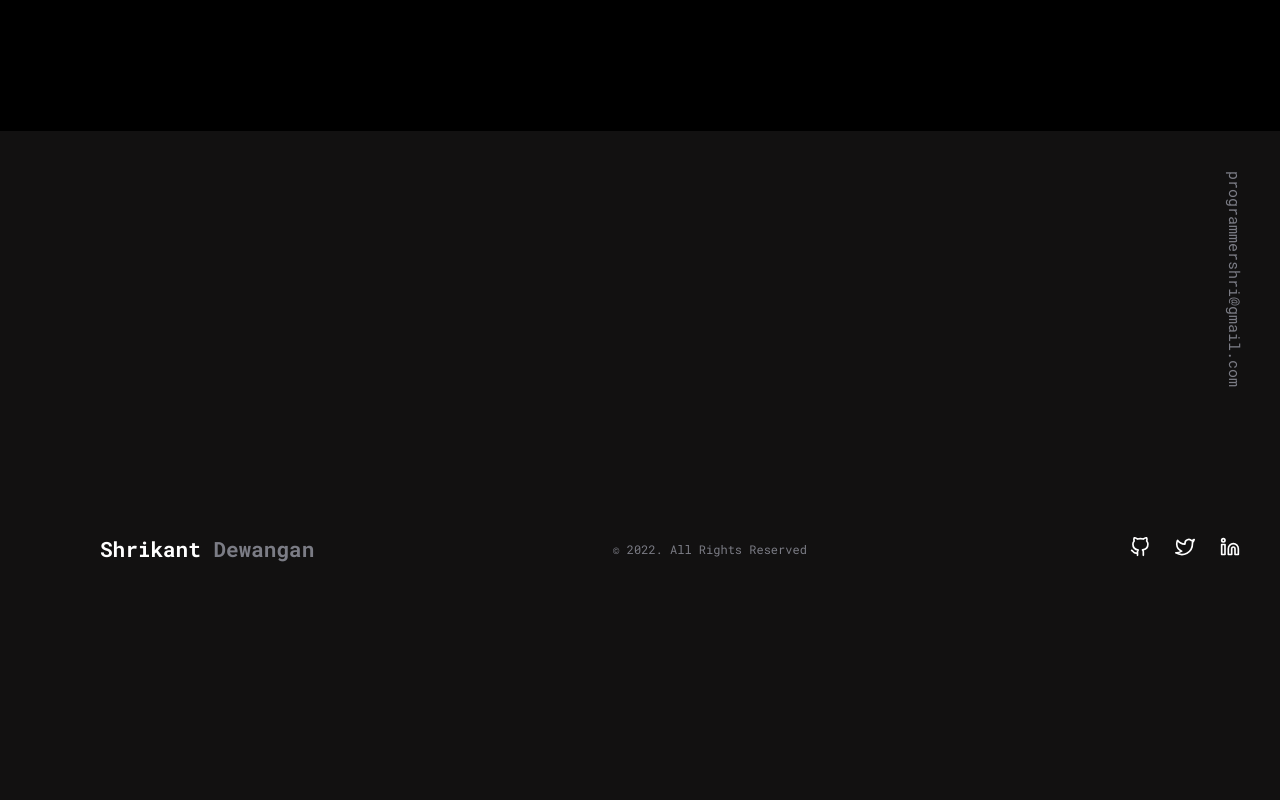
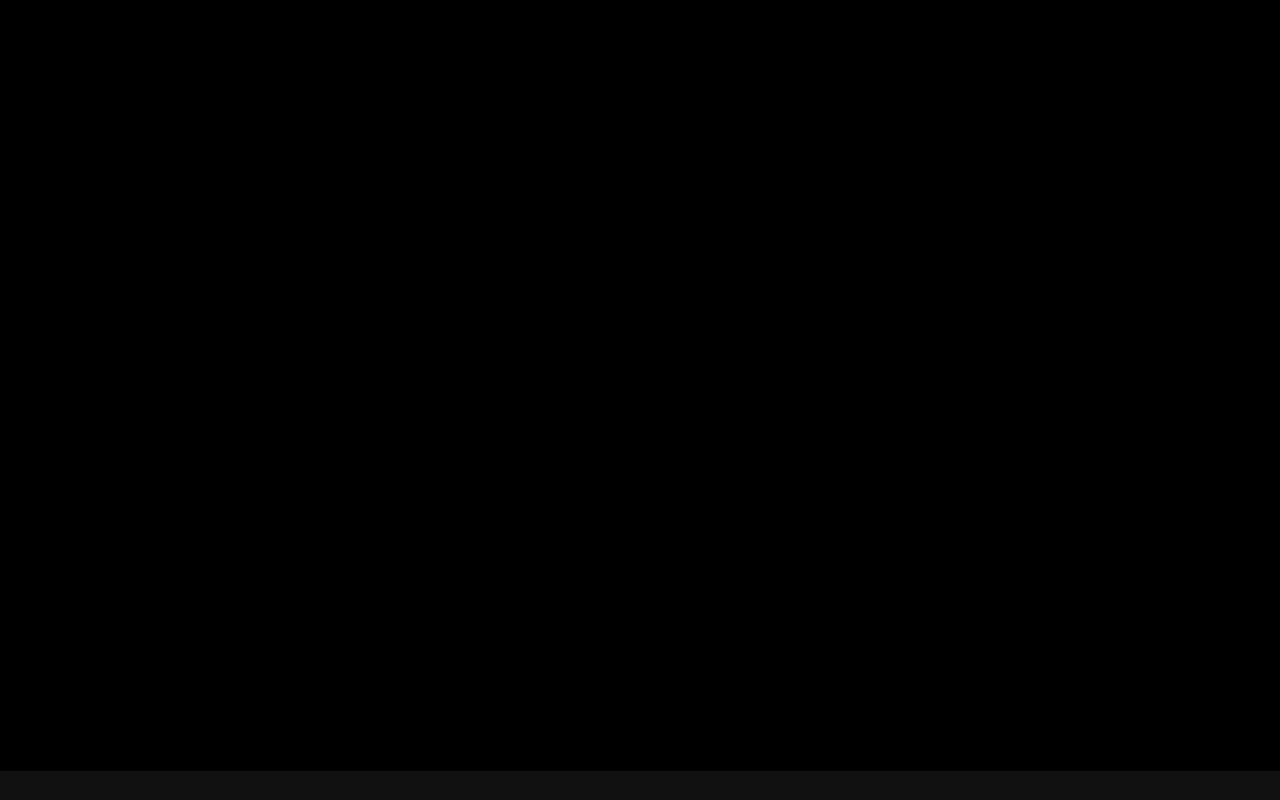
Before and after one commit to ProgrammerShri/My-Portfolio, a React (Create React App) app: page / in a window 1280 px wide. Shown: the part 3300-4100 px from the top of the page. Before the commit the page ends 3893 px from the top, so only its background shows below. Built offline with nearby package versions, Linux system fonts and the light colour scheme; the HTML template or start-up script is replaced by a standard one.

Commit message:
Blog Section Added

```diff
--- a/src/App.js
+++ b/src/App.js
@@ -7,6 +7,7 @@ import Featured from "./components/Featured";
 import Archive from "./components/Archive";
 import Footer from "./components/Footer";
 import Seo from "./components/Medias/Seo";
+import Blog from "./components/Blog";
 
 function App() {
   return (
@@ -18,6 +19,7 @@ function App() {
       <Intro />
       <Featured />
       <Archive />
+      <Blog />
       <Footer />
     </div>
   );
--- /dev/null
+++ b/src/components/Blog.js
@@ -0,0 +1,42 @@
+import React from "react";
+import { useEffect } from "react";
+import Media__links from "./Medias/Links";
+import { AboutBlock, Bloger } from "./styles/Blog.styled";
+import AOS from "aos";
+import "aos/dist/aos.css";
+import { BiLinkExternal } from "react-icons/bi";
+
+const Blog = () => {
+  useEffect(() => {
+    AOS.init({
+      duration: 300,
+    });
+  }, []);
+
+  return (
+    <Bloger id="Blog">
+      <AboutBlock>
+        <h1 data-aos="fade-up" data-aos-anchor-placement="center-bottom">
+          Read My Blog{" "}
+          <a href={Media__links.Blog} target="_blank" rel="noreferrer">
+            <BiLinkExternal />
+          </a>
+        </h1>
+
+        <p data-aos="fade-up" data-aos-anchor-placement="center-bottom">
+          Hey there! I'm a blogger, too.
+          <br /> <br />
+          Thanks for checking out my profile! I write blogs about coding,
+          design, and technology and I think you might find them interesting and
+          helpful.
+          <br /> <br />
+          I'm always on the lookout for new and interesting blogs to read, so
+          please feel free to add me as a friend or follow me on social media. I
+          promise you won't be disappointed!
+        </p>
+      </AboutBlock>
+    </Bloger>
+  );
+};
+
+export default Blog;
--- a/src/components/Featured.js
+++ b/src/components/Featured.js
@@ -56,7 +56,11 @@ const Feature = () => {
               {/* <li></li> */}
             </ul>
 
-            <a href={Media__links.aylf} target="_blank" rel="noreferrer">
+            <a
+              href={Media__links.FeatureProject_PND}
+              target="_blank"
+              rel="noreferrer"
+            >
               <BiLinkExternal />
             </a>
           </Div2>
--- a/src/components/Medias/Links.js
+++ b/src/components/Medias/Links.js
@@ -5,7 +5,7 @@ const Media__links = {
   Github: "https://github.com/ProgrammerShri",
   Linkedin: "https://www.linkedin.com/in/programmershri/",
   Gmail: "mailto:programmershri@gmail.com",
-  Blog: "https://twitter.com/ProgrammerShri",
+  Blog: "https://programmershri.medium.com/",
 
   // Projects
 
--- /dev/null
+++ b/src/components/styles/Blog.styled.js
@@ -0,0 +1,391 @@
+import styled from "styled-components";
+
+export const Bloger = styled.section`
+  width: 100%;
+  height: auto;
+  min-height: 80vh;
+  background-color: var(--primary-bg);
+  display: flex;
+  position: relative;
+  padding: 50px 100px;
+  overflow: hidden;
+
+  /* Media mobile */
+  @media (max-width: 480px) {
+    flex-direction: column;
+    padding: 5px 15px;
+  }
+
+  /* Media tablette */
+  @media (min-width: 481px) and (max-width: 768px) {
+    flex-direction: column;
+    padding: 5px 15px;
+  }
+`;
+export const ServiceBlock = styled.div`
+  width: 50%;
+  height: auto;
+  padding: 20px 0;
+  display: flex;
+  align-items: center;
+  justify-content: center;
+  flex-direction: column;
+  position: relative;
+
+  /* Media mobile */
+
+  @media (max-width: 480px) {
+    width: 100%;
+    padding: 10px 0;
+  }
+
+  /* Media tablette */
+  @media (min-width: 481px) and (max-width: 768px) {
+    width: 100%;
+    padding: 10px 25px;
+  }
+`;
+
+export const FrontEnd = styled.div`
+  width: 100%;
+  height: 200px;
+  background-color: var(--secondary-bg);
+  border-radius: 10px;
+  padding: 30px;
+  position: relative;
+
+  p {
+    color: var(--primary-text);
+    margin-top: 30px;
+    font-size: 20px;
+  }
+
+  a {
+    margin-top: 25px;
+    color: var(--secondary-text);
+  }
+
+  /* Media mobile */
+  @media (max-width: 480px) {
+    height: 150px;
+    border-radius: 8px;
+    padding: 20px;
+
+    p {
+      margin-top: 15px;
+      font-size: 18px;
+    }
+
+    a {
+      margin-top: 15px;
+      font-size: 12px;
+    }
+  }
+
+  /* Media tablette */
+  @media (min-width: 481px) and (max-width: 768px) {
+    height: 200px;
+    border-radius: 8px;
+    padding: 20px;
+    margin-top: 20px;
+
+    p {
+      margin-top: 20px;
+      font-size: 23px;
+    }
+
+    a {
+      margin-top: 40px;
+      font-size: 14px;
+    }
+  }
+`;
+
+export const Design = styled.div`
+  width: 100%;
+  height: 200px;
+  background-color: var(--secondary-bg);
+  border-radius: 20px;
+  margin-top: 20px;
+  border-radius: 10px;
+  padding: 30px;
+  position: relative;
+
+  p {
+    color: var(--primary-text);
+    margin-top: 30px;
+    font-size: 20px;
+  }
+
+  a {
+    margin-top: 25px;
+    color: var(--secondary-text);
+  }
+
+  /* Media mobile */
+
+  @media (max-width: 480px) {
+    height: 150px;
+    border-radius: 8px;
+    padding: 20px;
+    margin-top: 10px;
+
+    p {
+      margin-top: 15px;
+      font-size: 18px;
+    }
+
+    a {
+      margin-top: 15px;
+      font-size: 12px;
+    }
+  }
+
+  /* Media tablette */
+  @media (min-width: 481px) and (max-width: 768px) {
+    height: 200px;
+    border-radius: 8px;
+    padding: 20px;
+    margin-top: 20px;
+
+    p {
+      margin-top: 20px;
+      font-size: 23px;
+    }
+
+    a {
+      margin-top: 40px;
+      font-size: 14px;
+    }
+  }
+`;
+export const Blogger = styled.div`
+  width: 100%;
+  height: 200px;
+  background-color: var(--secondary-bg);
+  border-radius: 20px;
+  margin-top: 20px;
+  border-radius: 10px;
+  padding: 30px;
+  position: relative;
+
+  p {
+    color: var(--primary-text);
+    margin-top: 30px;
+    font-size: 20px;
+  }
+
+  a {
+    margin-top: 25px;
+    color: var(--secondary-text);
+  }
+
+  /* Media mobile */
+
+  @media (max-width: 480px) {
+    height: 150px;
+    border-radius: 8px;
+    padding: 20px;
+    margin-top: 10px;
+
+    p {
+      margin-top: 15px;
+      font-size: 18px;
+    }
+
+    a {
+      margin-top: 15px;
+      font-size: 12px;
+    }
+  }
+
+  /* Media tablette */
+  @media (min-width: 481px) and (max-width: 768px) {
+    height: 200px;
+    border-radius: 8px;
+    padding: 20px;
+    margin-top: 20px;
+
+    p {
+      margin-top: 20px;
+      font-size: 23px;
+    }
+
+    a {
+      margin-top: 40px;
+      font-size: 14px;
+    }
+  }
+`;
+
+// childs
+export const Title = styled.div`
+  width: 100%;
+  height: auto;
+  display: flex;
+  align-items: center;
+  justify-content: space-between;
+
+  span {
+    font-family: var(--titles);
+    font-size: 23px;
+    color: var(--secondary-text);
+
+    .react-icons {
+      vertical-align: middle;
+    }
+  }
+
+  .Active {
+    color: var(--secondary);
+  }
+
+  /* Media mobile */
+
+  @media (max-width: 480px) {
+    span {
+      font-size: 20px;
+    }
+  }
+`;
+
+// About section
+export const AboutBlock = styled.div`
+  width: 50%;
+  height: auto;
+  padding: 20px 20px 20px 70px;
+  display: flex;
+  align-items: flex-start;
+  flex-direction: column;
+  position: relative;
+
+  span {
+    width: 100%;
+    height: auto;
+    display: flex;
+    align-items: center;
+    font-size: 20px;
+    color: var(--primary-text);
+    margin-bottom: 30px;
+
+    img {
+      width: 30px;
+      height: auto;
+      object-fit: cover;
+      margin-top: -10px;
+      margin-left: 10px;
+    }
+  }
+
+  h1 {
+    width: 431px;
+    font-size: 40px;
+    font-family: var(--titles);
+    color: var(--secondary-text);
+    line-height: 50px;
+    font-weight: 500;
+    margin-bottom: 20px;
+  }
+
+  p {
+    color: var(--primary-text);
+    font-size: 20px;
+    line-height: 25px;
+    margin-top: 20px;
+
+    a {
+      color: var(--secondary);
+      font-size: 20px;
+    }
+  }
+
+  /* Media mobile */
+
+  @media (max-width: 480px) {
+    width: 100%;
+    padding: 25px 0;
+
+    span {
+      justify-content: center;
+
+      img {
+        margin-left: 5px;
+      }
+    }
+
+    h1 {
+      width: auto;
+      font-size: 30px;
+      line-height: 40px;
+      font-weight: 500;
+      margin-bottom: 5px;
+      text-align: center;
+    }
+  }
+
+  /* Media tablette */
+  @media (min-width: 481px) and (max-width: 768px) {
+    width: 100%;
+    padding: 25px 25px;
+    margin-top: 30px;
+
+    span {
+      justify-content: center;
+
+      img {
+        margin-left: 5px;
+      }
+    }
+
+    h1 {
+      width: auto;
+      font-size: 30px;
+      line-height: 40px;
+      font-weight: 500;
+      margin-bottom: 5px;
+    }
+  }
+`;
+
+export const TechoSection = styled.div`
+  width: 100%;
+  height: auto;
+  padding: 20px 0;
+  display: flex;
+  align-items: center;
+  justify-content: space-between;
+  padding-right: 170px;
+
+  li {
+    padding-left: 20px;
+    margin-top: 10px;
+    font-family: var(--titles);
+    font-size: 14px;
+    color: var(--secondary-text);
+
+    ::before {
+      content: "▹";
+      position: absolute;
+      left: 0;
+      top: 0;
+      color: var(--secondary);
+    }
+  }
+
+  /* Media mobile */
+
+  @media (max-width: 480px) {
+    justify-content: space-between;
+    padding-right: 70px;
+
+    li {
+      font-size: 13px;
+    }
+  }
+
+  /* Media tablette */
+  @media (min-width: 481px) and (max-width: 768px) {
+    justify-content: space-between;
+    padding-right: 350px;
+  }
+`;
```
